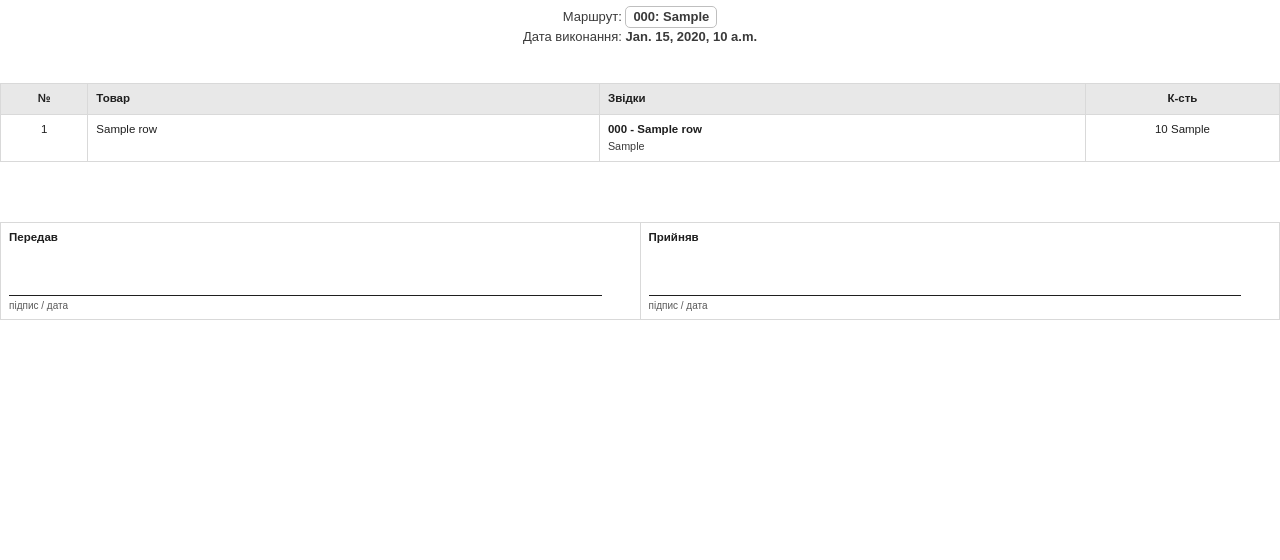
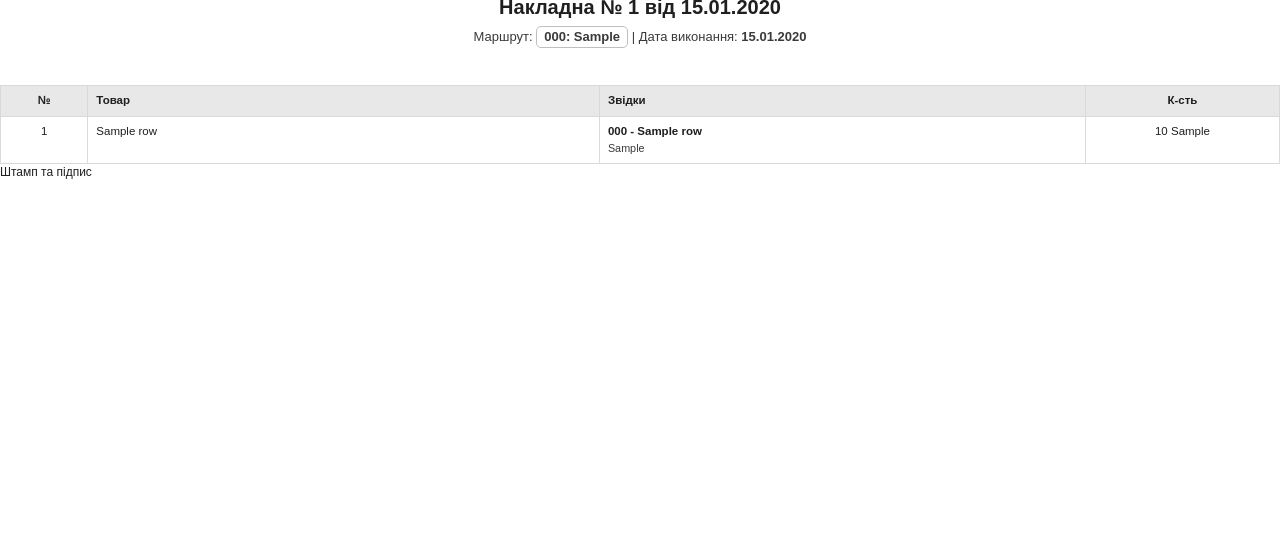
Before and after one commit to wingsofphoenix2013/hatabox, a Django app: template warehouse/templates/warehouse/movement_plan_invoice.html in a window 1280 px wide. Shown: the part 141-701 px from the top of the page. Run offline with Django 4.2, Linux system fonts and the light colour scheme; the template is opened without the code that fills it: most values are stand-ins (such as "Sample title", 1, 10 or a date in 2020).

Commit message:
Movement plan invoice: обновлён HTML шаблон — логотип, формат дат, выравнивание колонок, формат количества, блок штампа

```diff
--- a/warehouse/templates/warehouse/movement_plan_invoice.html
+++ b/warehouse/templates/warehouse/movement_plan_invoice.html
@@ -45,7 +45,7 @@
 
       .logo {
         display: block;
-        height: 100px;
+        height: 120px;
         width: auto;
       }
 
@@ -206,7 +206,7 @@
       <!-- TITLE -->
       <section class="title-block">
         <h1 class="main-title">
-          Накладна №{{ plan_id }} від {{ invoice_generated_at }}
+          Накладна № {{ plan_id }} від {{ invoice_generated_at|date:"d.m.Y" }}
         </h1>
 
 <p class="route-line">
@@ -222,12 +222,10 @@
     </span>
   {% endif %}
 
-          <br />
-
-          Дата виконання:
+  | Дата виконання:
   <span class="strong">
     {% if planned_at %}
-              {{ planned_at }}
+      {{ planned_at|date:"d.m.Y" }}
     {% else %}
       Без визначеної дати виконання
     {% endif %}
@@ -273,7 +271,7 @@
             </td>
 
             <td class="col-quantity">
-              {{ row.quantity }} {{ row.unit_symbol }}
+              {{ row.quantity|floatformat:-3 }} {{ row.unit_symbol }}
             </td>
           </tr>
           {% endfor %}
@@ -281,19 +279,10 @@
       </table>
 
       <!-- SIGNATURES -->
-      <table class="signatures">
-        <tr>
-          <td>
-            <div class="signature-title">Передав</div>
-            <div class="signature-line">підпис / дата</div>
-          </td>
-
-          <td>
-            <div class="signature-title">Прийняв</div>
-            <div class="signature-line">підпис / дата</div>
-          </td>
-        </tr>
-      </table>
+<section class="stamp-block">
+  <div class="stamp-box"></div>
+  <div class="stamp-caption">Штамп та підпис</div>
+</section>
 
     </div>
   </body>
```
Lines whose indentation alone changed are shown as unchanged.
